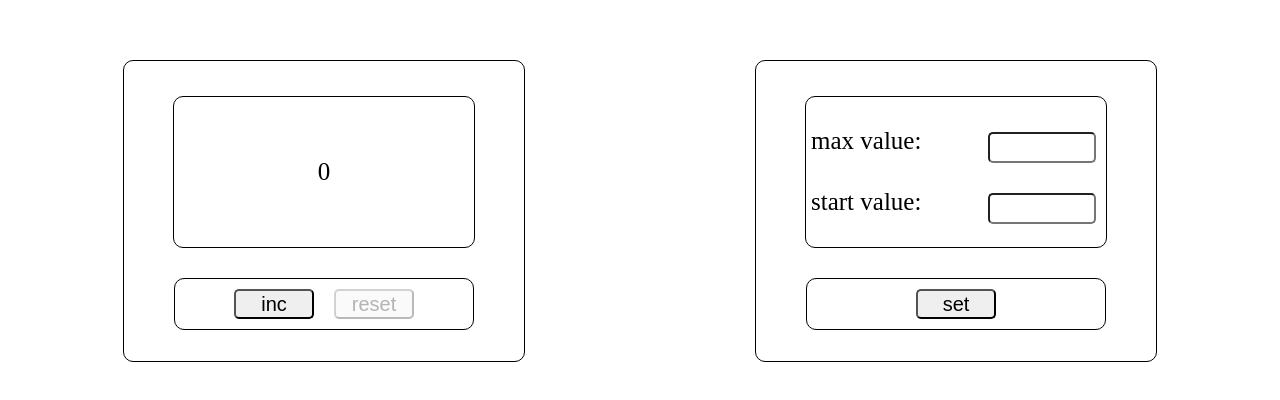
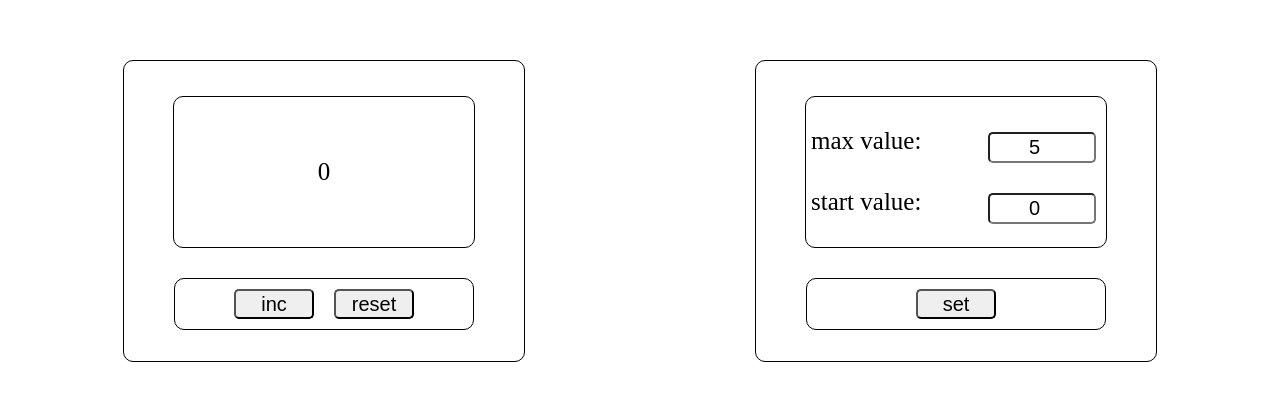
Before and after one commit to kwin64/Counter, a React (Create React App) app: page / in a window 1280 px wide. Shown: the part 148-548 px from the top of the page. Built offline with nearby package versions, Linux system fonts and the light colour scheme.

Commit message:
added callbacks

```diff
--- a/src/App.tsx
+++ b/src/App.tsx
@@ -6,22 +6,35 @@ import s from './App.module.css';
 const App = () => {
 
     const [counterValue, setCounterValue] = useState<number>(0)
+    const [maxValue, setMaxValue] = useState<number>(5)
+    const [startValue, setStartValue] = useState<number>(0)
 
     const addNumberCount = () => {
-        if (counterValue < 5) {
+        if (counterValue + 1 <= maxValue) {
             setCounterValue(counterValue + 1)
         }
     }
+
+    const addNewValueCounter = (startValue: number, maxValue: number) => {
+        setCounterValue(startValue)
+        setMaxValue(maxValue)
+        setStartValue(startValue)
+    }
+
     const resetCounter = () => {
-        setCounterValue(0)
+        setCounterValue(startValue)
     }
+
 
     return (
         <div className={s.container}>
             <Counter addNumberCount={addNumberCount}
                      counterValue={counterValue}
                      resetCounter={resetCounter}/>
-            <SettingCounter/>
+            <SettingCounter addNewValueCounter={addNewValueCounter}
+                            maxValue={maxValue}
+                            startValue={startValue}
+            />
         </div>
     );
 }
--- a/src/components/Counters/Counter/Buttons/ButtonInc.tsx
+++ b/src/components/Counters/Counter/Buttons/ButtonInc.tsx
@@ -16,7 +16,7 @@ const ButtonInc: React.FC<PropsType> = (
     return (
         <button className={s.button}
                 onClick={addNumberCount}
-                disabled={counter === 5}>inc</button>
+                disabled={false}>inc</button>
     );
 }
 
--- a/src/components/Counters/Counter/Buttons/ButtonReset.tsx
+++ b/src/components/Counters/Counter/Buttons/ButtonReset.tsx
@@ -16,7 +16,7 @@ const ButtonReset: React.FC<PropsType> = (
     return (
         <button className={s.button}
                 onClick={resetCounter}
-                disabled={counter === 0}>reset</button>
+                disabled={false}>reset</button>
     );
 }
 
--- a/src/components/Counters/SettingCounter/ButtonSet/ButtonSet.tsx
+++ b/src/components/Counters/SettingCounter/ButtonSet/ButtonSet.tsx
@@ -2,16 +2,18 @@ import React from 'react';
 import s from './ButtonSet.module.css';
 
 type PropsType = {
-
+    onClick: () => void
 }
 
 const ButtonSet: React.FC<PropsType> = (
-    {}
+    {
+        onClick
+    }
 ) => {
 
     return (
         <button className={s.button}
-                onClick={()=>{}}
+                onClick={onClick}
                 disabled={false}>set</button>
     );
 }
--- a/src/components/Counters/SettingCounter/SettingCounter.tsx
+++ b/src/components/Counters/SettingCounter/SettingCounter.tsx
@@ -1,20 +1,40 @@
-import React from 'react';
+import React, {Dispatch, SetStateAction, useState} from 'react';
 import SettingCounterValues from "./SettingCounterValues/SettingCounterValues";
 import ButtonSet from "./ButtonSet/ButtonSet";
 import s from './SettingCounter.module.css';
 
-type PropsType = {}
+type PropsType = {
+    addNewValueCounter: (startValue: number, maxValue: number) => void
+    startValue: number
+    maxValue: number
+
+}
 
 const SettingCounter: React.FC<PropsType> = (
-    {}
+    {
+        addNewValueCounter,
+        startValue,
+        maxValue
+    }
 ) => {
 
+    const [start, setStart] = useState<number>(startValue)
+    const [max, setMax] = useState<number>(maxValue)
 
+    const setNewValue = () => {
+        addNewValueCounter(start, max)
+    }
     return (
         <div className={s.container}>
-            <SettingCounterValues/>
+            <SettingCounterValues
+                                  setMax={setMax}
+                                  setStart={setStart}
+                                  max={max}
+                                  start={start}
+
+            />
             <div className={s.keyboards}>
-                <ButtonSet/>
+                <ButtonSet onClick={setNewValue}/>
             </div>
         </div>
     );
--- a/src/components/Counters/SettingCounter/SettingCounterValues/SettingCounterValues.tsx
+++ b/src/components/Counters/SettingCounter/SettingCounterValues/SettingCounterValues.tsx
@@ -1,21 +1,42 @@
-import React from "react";
+import React, {ChangeEvent, Dispatch, SetStateAction, useState} from "react";
 import s from "./SettingCounterValues.module.css";
 
-type PropsType = {}
+type PropsType = {
+    start: number
+    max: number
+    setMax: (value: number) => void
+    setStart: (value: number) => void
+}
 
 const SettingCounterValues: React.FC<PropsType> = (
-    {}
+    {
+        start,
+        max,
+        setMax,
+        setStart
+    }
 ) => {
+
+    const newMaxValue = (e: ChangeEvent<HTMLInputElement>) => {
+        setMax(e.currentTarget.valueAsNumber)
+    }
+    const newStartValue = (e: ChangeEvent<HTMLInputElement>) => {
+        setStart(e.currentTarget.valueAsNumber)
+    }
 
     return (
         <div className={s.result}>
             <div className={s.containerInputValuesMax}>
                 <span>max value: </span>
-                <input className={s.inputValuesMax} type="number"/>
+                <input className={s.inputValuesMax} type="number"
+                       onChange={newMaxValue} value={max}
+                />
             </div>
             <div className={s.containerInputValuesStart}>
                 <span>start value: </span>
-                <input className={s.inputValuesStart} type="number"/>
+                <input className={s.inputValuesStart} type="number"
+                       onChange={newStartValue} value={start}
+                />
             </div>
         </div>
     );
```
Also changed, not shown: package.json (+6 -6 lines), 1 other file (tests, documents, lock files or other folders).
